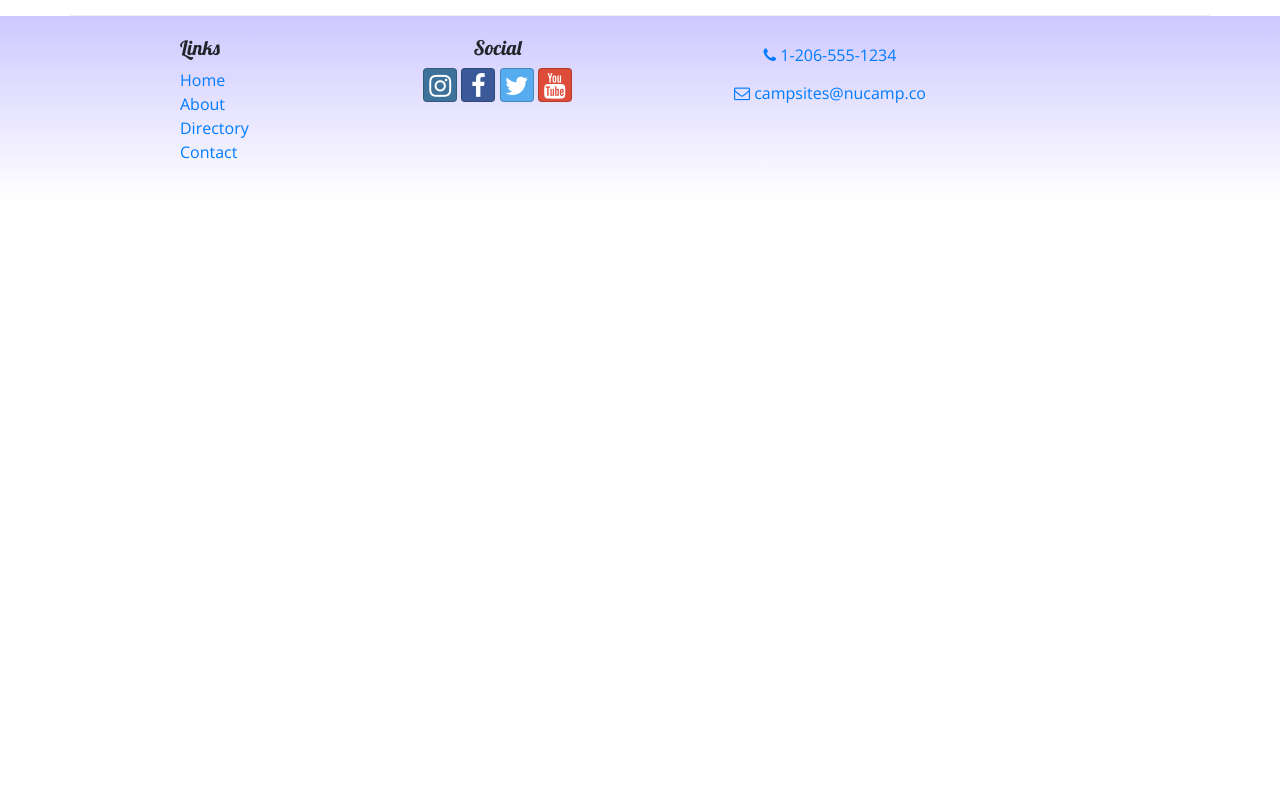
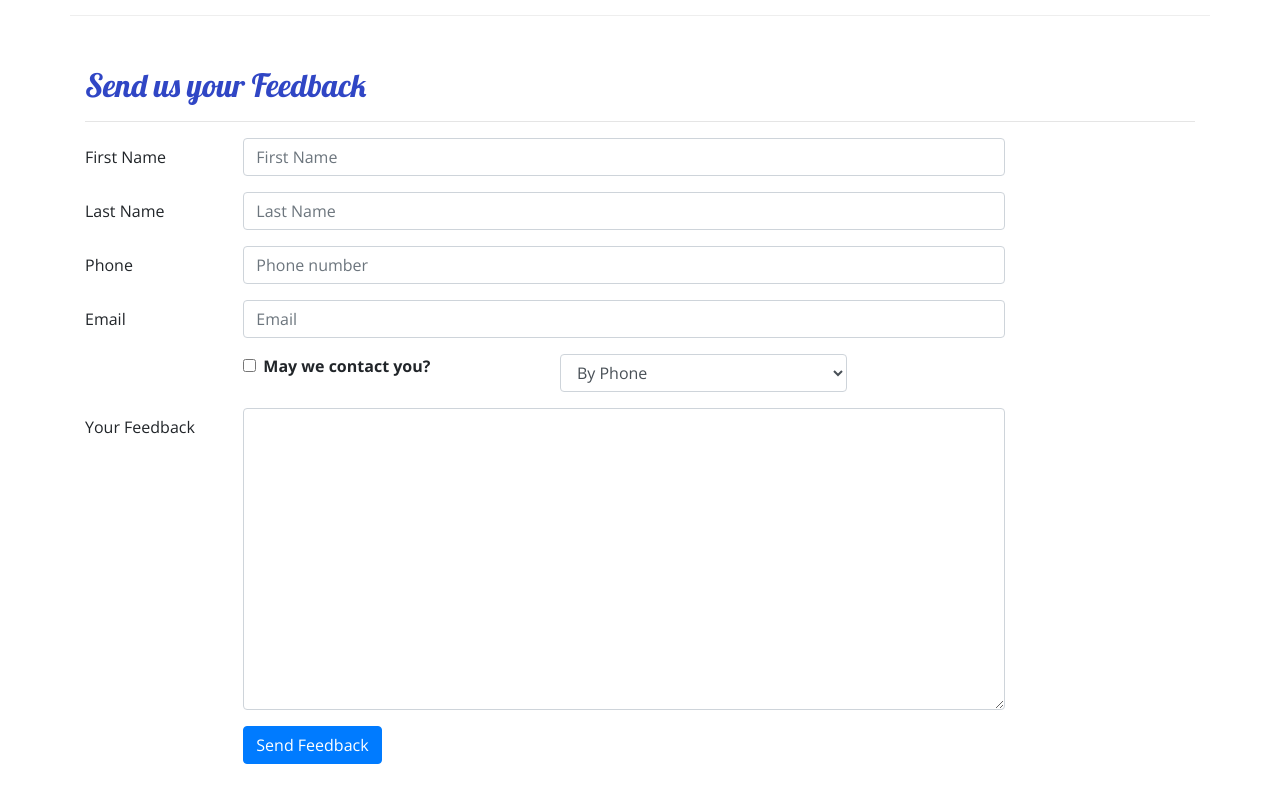
Before and after one commit to KrysA2490/nucampsite-React, a React (Create React App) app: page /contactus in a window 1280 px wide. Shown: the part 560-1360 px from the top of the page. Before the commit the page ends 800 px from the top, so only its background shows below. Built offline with nearby package versions, Linux system fonts and the light colour scheme.

Commit message:
Contact form

```diff
--- a/src/components/ContactComponent.js
+++ b/src/components/ContactComponent.js
@@ -1,8 +1,47 @@
-import React from 'react';
-import {Breadcrumb, BreadcrumbItem} from 'reactstrap';
+import React, { Component } from 'react';
+import {Breadcrumb, BreadcrumbItem, Button, Form, FormGroup, Label, Input, Col} from 'reactstrap';
 import {Link} from 'react-router-dom';
 
-function Contact(props) {
+class Contact extends Component {
+    constructor(props) {
+        super (props);
+
+        this.state = {
+            firstName: '',
+            lastName: '',
+            phoneNum: '',
+            email: '',
+            agree: false,
+            contactType: 'By Phone',
+            feedback: ''
+        };
+
+        this.handleInputChange = this.handleInputChange.bind(this);
+            //bind the reference to the "this" keyword - so we can use "this" keyword inside handleInputChange and
+            //have it point to the right object
+        this.handleSubmit = this.handleSubmit.bind(this);
+    }
+
+    //Class method 1 -handle changes in form elements
+        handleInputChange(event) {
+            const target = event.target;
+            const name = target.name; // equivalent of event.target.name
+            const value = target.type === 'checkbox' ? target.checked: target.value;
+                //value --> if the type of the form element that triggered event is checkbox, get value from the target's checked atttribute.
+                //otherwise get the value from the target's value
+
+            this.setState({
+                [name]: value
+            });
+        }
+
+        handleSubmit(event){
+            console.log("Current state is " + JSON.stringify(this.state));
+            alert("Current state is " + JSON.stringify(this.state));
+            event.preventDefault();
+        }
+
+    render(){
     return (
         <div className="container">
             <div className="row">
@@ -30,8 +69,95 @@
                     <a role="button" className="btn btn-link" href="mailto:fakeemail@fakeemail.co"><i className="fa fa-envelope-o"></i> campsites@nucamp.co</a>
                 </div>
             </div>
-        </div>
-    );
+
+    {/* Contact Form */}
+
+    <div className="row row-content">
+                   <div className="col-12">
+                      <h2>Send us your Feedback</h2>
+                      <hr />
+                   </div>
+                    <div className="col-md-10">
+                        <Form onSubmit={this.handleSubmit}>
+                            <FormGroup row>
+                                <Label htmlFor="firstName" md={2}>First Name</Label>
+                                <Col md={10}>
+                                    <Input type="text" id="firstName" name="firstName"
+                                        placeholder="First Name"
+                                        value={this.state.firstName}
+                                        onChange={this.handleInputChange} />
+                                </Col>
+                            </FormGroup>
+                            <FormGroup row>
+                                <Label htmlFor="lastName" md={2}>Last Name</Label>
+                                <Col md={10}>
+                                    <Input type="text" id="lastName" name="lastName"
+                                        placeholder="Last Name"
+                                        value={this.state.lastName}
+                                        onChange={this.handleInputChange} />
+                                </Col>
+                            </FormGroup>
+                            <FormGroup row>
+                                <Label htmlFor="phoneNum" md={2}>Phone</Label>
+                                <Col md={10}>
+                                    <Input type="tel" id="phoneNum" name="phoneNum"
+                                        placeholder="Phone number"
+                                        value={this.state.phoneNum}
+                                        onChange={this.handleInputChange} />
+                                </Col>
+                            </FormGroup>
+                            <FormGroup row>
+                                <Label htmlFor="email" md={2}>Email</Label>
+                                <Col md={10}>
+                                    <Input type="email" id="email" name="email"
+                                        placeholder="Email"
+                                        value={this.state.email}
+                                        onChange={this.handleInputChange} />
+                                </Col>
+                            </FormGroup>
+                            <FormGroup row>
+                                <Col md={{size: 4, offset: 2}}>
+                                    <FormGroup check>
+                                        <Label check>
+                                            <Input type="checkbox"
+                                                name="agree"
+                                                checked={this.state.agree}
+                                                onChange={this.handleInputChange} /> {' '}
+                                            <strong>May we contact you?</strong>
+                                        </Label>
+                                    </FormGroup>
+                                </Col>
+                                <Col md={4}>
+                                    <Input type="select" name="contactType"
+                                            value={this.state.contactType}
+                                            onChange={this.handleInputChange}>
+                                        <option>By Phone</option>
+                                        <option>By Email</option>
+                                    </Input>
+                                </Col>
+                            </FormGroup>
+                            <FormGroup row>
+                                <Label htmlFor="feedback" md={2}>Your Feedback</Label>
+                                <Col md={10}>
+                                    <Input type="textarea" id="feedback" name="feedback"
+                                        rows="12"
+                                        value={this.state.feedback}
+                                        onChange={this.handleInputChange}></Input>
+                                </Col>
+                            </FormGroup>
+                            <FormGroup row>
+                                <Col md={{size: 10, offset: 2}}>
+                                    <Button type="submit" color="primary">
+                                        Send Feedback
+                                    </Button>
+                                </Col>
+                            </FormGroup>
+                        </Form>
+                    </div>
+                </div>
+            </div>
+        );
+    }
 }
 
 export default Contact;
```
